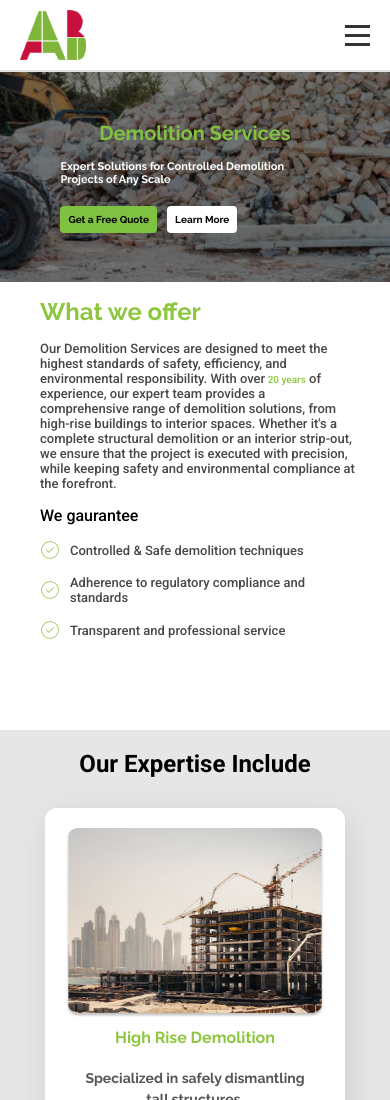
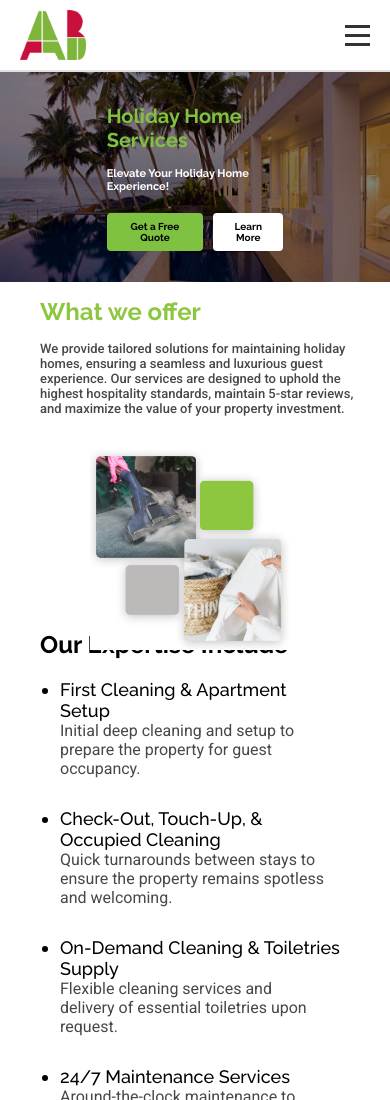
Before and after one commit to iimoon/nooralabbar, a React (Vite) app: page / in a window 390 px wide. Shown: the top 1100 px of the page. Built offline with nearby package versions, Linux system fonts and the light colour scheme.

Commit message:
added holiday home page

```diff
--- a/src/App.jsx
+++ b/src/App.jsx
@@ -9,10 +9,11 @@ import DummyPage from "./Pages/DummyPage";
 import CommercialBanner from "./assets/images/banners/commercial.png";
 import BuildingMaintenance from "./Pages/BuildingMaintenance";
 import Demolition from "./Pages/Demolition";
+import HolidayHome from "./Pages/HolidayHome";
 function App() {
   return (
     <>
-      <Demolition />
+      <HolidayHome/>
     </>
   );
 }
--- /dev/null
+++ b/src/Pages/HolidayHome.jsx
@@ -0,0 +1,120 @@
+import React from "react";
+import styles from "./styles/holiday.module.css";
+import Navbar from "../Components/Navbar";
+import StaticImageView from "../Components/StaticImageView";
+import ServiceView from "../Components/ServiceView";
+import holidayBanner from "../assets/images/banners/holiday.png";
+import hehe from "../assets/images/holiday/image.png";
+import tick from "../assets/icons/tick-circle.png";
+import CTASection from "../Components/CTASection";
+import Footer from "../Components/Footer";
+
+const HolidayHome = () => {
+  return (
+    <div>
+      <Navbar />
+      <StaticImageView
+        image={holidayBanner}
+        heading="Holiday Home Services"
+        subheading="Elevate Your Holiday Home Experience!"
+        buttons={[
+          { text: "Get a Free Quote", link: "#", type: "primary" },
+          { text: "Learn More", link: "#", type: "secondary" },
+        ]}
+      />
+      <div className="main-container">
+        <div className="text-service-container">
+          <div className="text-section">
+            <span id="line" />
+            <h1 id="mainheader">What we offer</h1>
+            <p id="mainsub">
+              We provide tailored solutions for maintaining holiday homes,
+              ensuring a seamless and luxurious guest experience. Our services
+              are designed to uphold the highest hospitality standards, maintain
+              5-star reviews, and maximize the value of your property
+              investment.
+            </p>
+          </div>
+          <div className="service-section">
+            <ServiceView
+              id="servicesection "
+              highlightService="Holiday Home Service"
+            />
+          </div>
+        </div>
+        <div className={styles.specialthang}>
+          <img src={hehe} alt="image01" />
+        </div>
+        <div className={styles.break}></div>
+        <div className={styles.expertiseContainer}>
+          <h1 id={styles.expertiseHeader}>Our Expertise Include</h1>
+          <ul>
+            <li id={styles.expertiseHead}>First Cleaning & Apartment Setup</li>
+            <p id={styles.expertiseBody}>
+              Initial deep cleaning and setup to prepare the property for guest
+              occupancy.
+            </p>
+            <li id={styles.expertiseHead}>
+              Check-Out, Touch-Up, & Occupied Cleaning
+            </li>
+            <p id={styles.expertiseBody}>
+              Quick turnarounds between stays to ensure the property remains
+              spotless and welcoming.
+            </p>
+            <li id={styles.expertiseHead}>
+              On-Demand Cleaning & Toiletries Supply
+            </li>
+            <p id={styles.expertiseBody}>
+              Flexible cleaning services and delivery of essential toiletries
+              upon request.
+            </p>
+            <li id={styles.expertiseHead}>24/7 Maintenance Services</li>
+            <p id={styles.expertiseBody}>
+              Around-the-clock maintenance to address any issues promptly.
+            </p>
+            <li id={styles.expertiseHead}>Laundry Management</li>
+            <p id={styles.expertiseBody}>
+              Professional laundry services for both the apartment and guests.
+            </p>
+            <li id={styles.expertiseHead}>
+              Integrated Amenities Solutions & Supply
+            </li>
+            <p id={styles.expertiseBody}>
+              Supply and management of amenities to enhance the guest
+              experience.
+            </p>
+            <li id={styles.expertiseHead}>
+              Steam Cleaning, Furniture Shampooing & Deep Cleaning
+            </li>
+            <p id={styles.expertiseBody}>
+              Advanced cleaning techniques to ensure hygiene and freshness
+              throughout the property.
+            </p>
+            <li id={styles.expertiseHead}>
+              Delivery, Key Management, & Support Services
+            </li>
+            <p id={styles.expertiseBody}>
+              Efficient key handovers, deliveries, and other concierge-style
+              support services.
+            </p>
+            <li id={styles.expertiseHead}>
+              Consultation & Hospitality Standards Advising
+            </li>
+            <p id={styles.expertiseBody}>
+              Expert advice for setting up and maintaining properties to meet
+              top hospitality standards.
+            </p>
+          </ul>
+        </div>
+        <div className={styles.CTASection}>
+            <CTASection/>
+        </div>
+        <div className={styles.footer}>
+            <Footer/>
+        </div>
+      </div>
+    </div>
+  );
+};
+
+export default HolidayHome;
--- /dev/null
+++ b/src/Pages/styles/holiday.module.css
@@ -0,0 +1,63 @@
+.specialthang img {
+  position: absolute;
+  top: 898px;
+  left: 120px;
+}
+.break{
+    margin-top: 120px;
+    margin-bottom: 60px;
+    border-bottom: 4px solid #8DC63F;
+    width: 30%;
+    margin-left: 130px;
+}
+.expertiseContainer{
+    display: flex;
+    flex-direction: column;
+    gap:20px;
+    padding-left: 120px;
+}
+#expertiseHeader{
+    font-family: Raleway;
+    font-weight: bold;
+    font-size: 32px;
+}
+#expertiseHead{
+    font-family: Raleway;
+    font-weight: 500;
+    font-size: 30px;
+}
+#expertiseBody{
+    font-family: Roboto;
+    font-size: 26px;
+    color: #494646;
+    margin-bottom: 30px;
+    width: 70%;
+}
+.CTASection{
+    margin-bottom: 30px;
+}
+@media(max-width:480px){
+    .specialthang img{
+        position: absolute;
+        top:450px;
+        left:90px;
+        height: 200px;
+        width: 200px;
+        margin-bottom: 30px;
+    }
+    .expertiseContainer{
+        padding-left: 40px;
+        gap:10px;
+    }
+    #expertiseHeader{
+        font-size: 24px;
+    }
+    #expertiseHead{
+        font-size: 18px;
+        width: 85%;
+    }
+    #expertiseBody{
+        font-size: 16px;
+        width: 80%;
+    }
+}
```
Also changed, not shown: src/assets/images/banners/holiday.png (added), src/assets/images/holiday/image.png (added).
